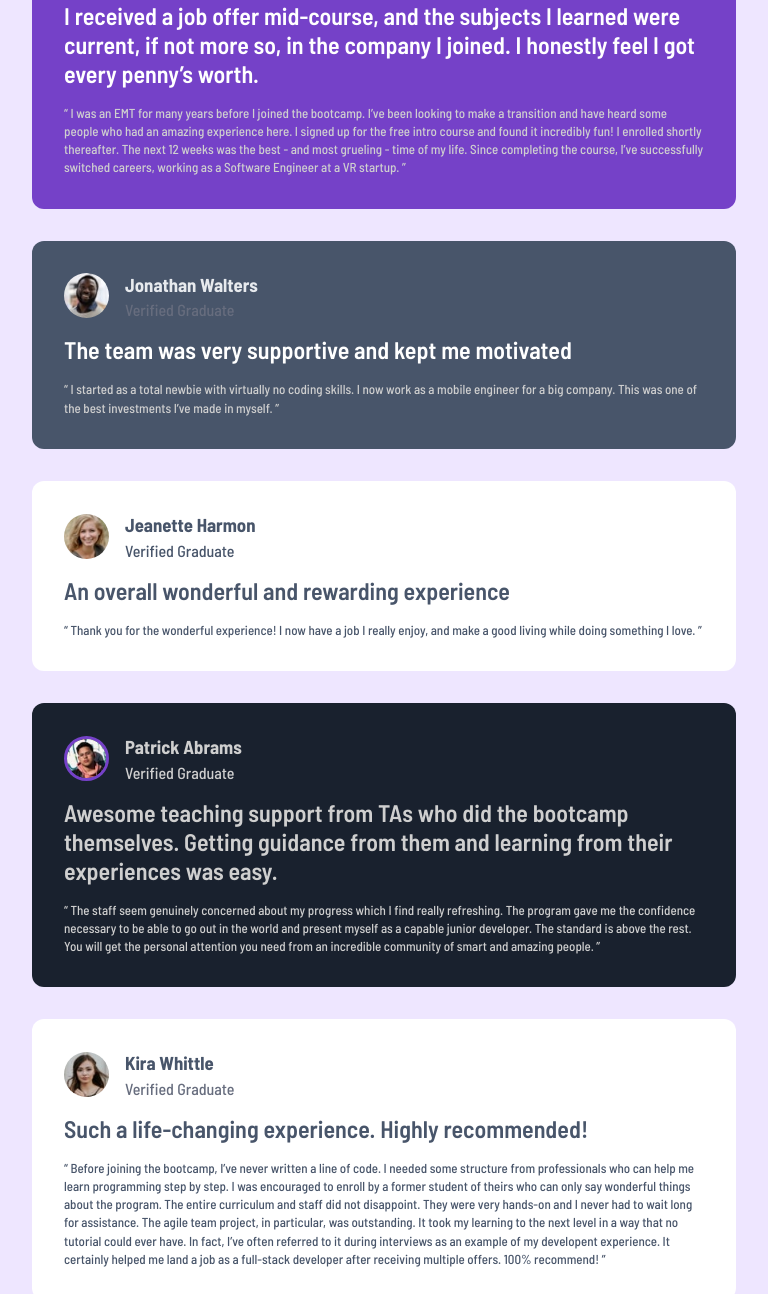
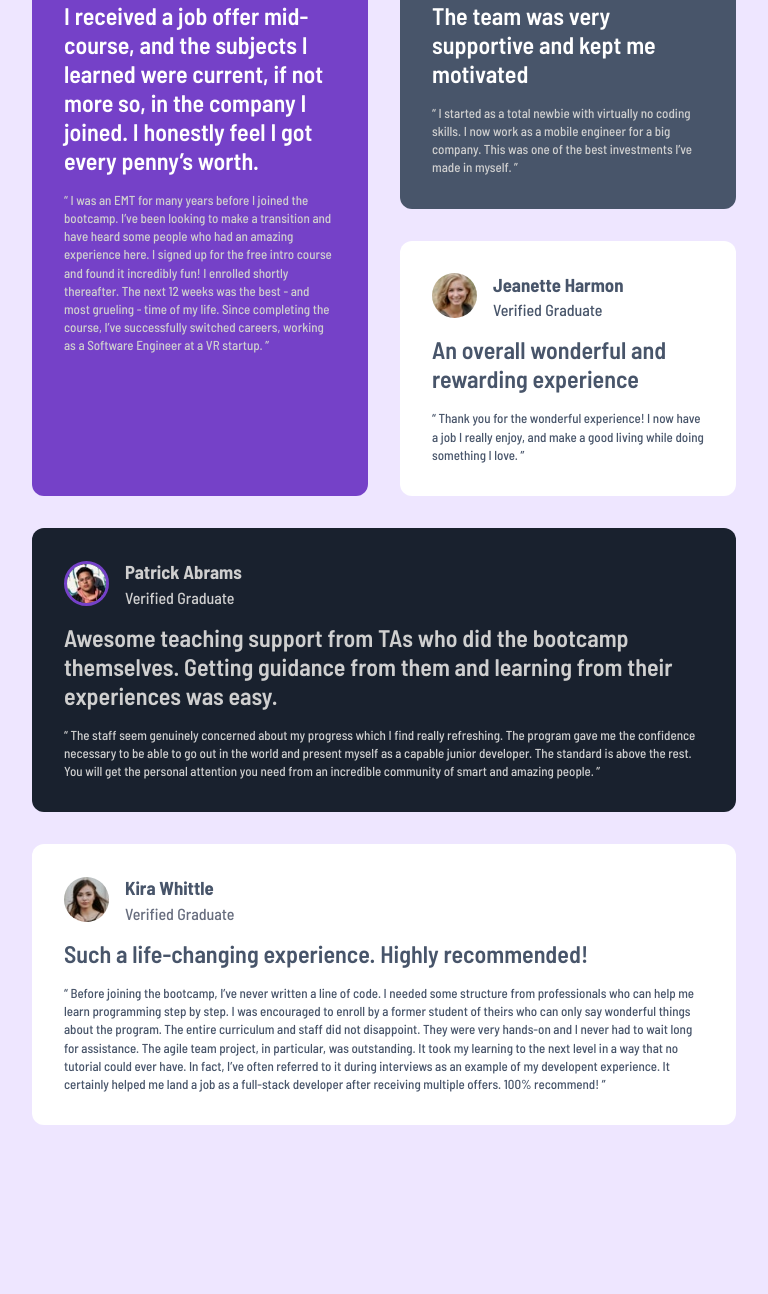
Before and after one commit to jorgecorderozx/frontendmentor-grid-section, a plain HTML site: page index.html in a window 768 px wide. Shown: the part 126-1420 px from the top of the page. After the commit the page ends 1283 px from the top, so only its background shows below. Drawn offline with Linux system fonts and the light colour scheme.

Commit message:
Tablet and laptop layout queries added

```diff
--- a/styles.css
+++ b/styles.css
@@ -108,3 +108,37 @@ blockquote {
     line-height: 1.4;
     font-size: 13px;
 }
+
+@media screen and (min-width:600px) and (max-width: 899px){
+    main {
+        grid-template-columns: 1fr 1fr;
+        grid-template-rows: repeat(4, auto);
+    }
+
+    .card-daniel {
+        grid-row: span 2;
+    }
+
+    .card-jonathan, .card-jeanette{
+        grid-row: span 1;
+    }
+
+    .card-kira, .card-patrick {
+        grid-column: span 2;
+    }
+
+}
+
+@media screen and (min-width: 900px) and (max-width: 1279px) {
+    main {
+        grid-template-columns: 1fr 1fr 1fr;
+    }
+
+    .card-daniel, .card-patrick {
+        grid-column: span 2;
+    }
+
+    .card-kira {
+        grid-column: span 3;
+    }
+}
```
